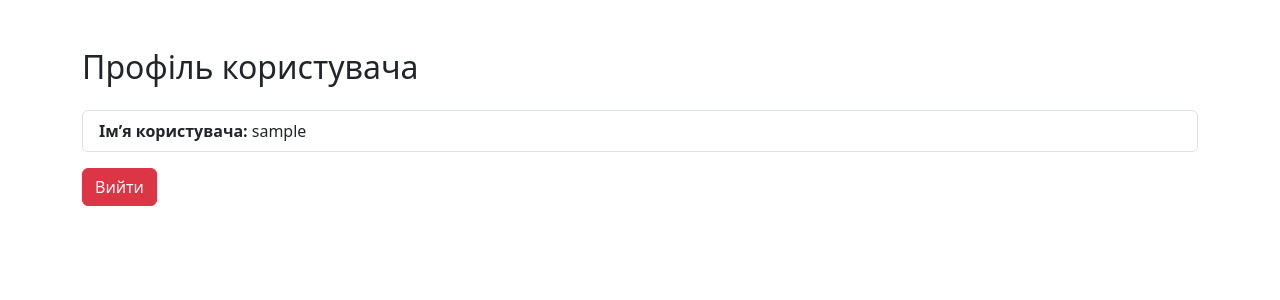
After one commit to vladultimate/Task-Tracker, a Django app: page /profile/ in a window 1280 px wide. The commit adds this page. Shown: the top 300 px of the page. Run offline with Django 5.2, Linux system fonts and the light colour scheme; the visitor is signed in with stand-in values (Sample User, id 1).

Commit message:
added profile and logout

```diff
--- a/Tasks/templates/board_list.html
+++ b/Tasks/templates/board_list.html
@@ -104,8 +104,12 @@
                 <span>{{ request.user.username }}</span>
             </a>
             <ul class="dropdown-menu dropdown-menu-end shadow-sm">
-                <li><a class="dropdown-item" href="#">Профіль</a></li>
+                <li><a class="dropdown-item" href="profile">Профіль</a></li>
                 <li><hr class="dropdown-divider"></li>
+                <form method="post" action="{% url 'logout' %}">
+                    {% csrf_token %}
+                    <button type="submit" class="dropdown-item">Вийти</button>
+                </form>
             </ul>
         </div>
     </div>
--- /dev/null
+++ b/Tasks/templates/profile.html
@@ -0,0 +1,20 @@
+<!DOCTYPE html>
+<html lang="uk">
+<head>
+    <meta charset="UTF-8">
+    <title>Профіль користувача</title>
+    <link href="https://cdn.jsdelivr.net/npm/bootstrap@5.3.3/dist/css/bootstrap.min.css" rel="stylesheet">
+</head>
+<body>
+    <div class="container mt-5">
+        <h2 class="mb-4">Профіль користувача</h2>
+        <ul class="list-group">
+            <li class="list-group-item"><strong>Ім’я користувача:</strong> {{ user.username }}</li>
+        </ul>
+        <a href="{% url 'logout' %}" class="btn btn-danger mt-3" onclick="event.preventDefault(); document.getElementById('logout-form').submit();">Вийти</a>
+        <form id="logout-form" method="post" action="{% url 'logout' %}" style="display: none;">
+            {% csrf_token %}
+        </form>
+    </div>
+</body>
+</html>
--- a/Tasks/urls.py
+++ b/Tasks/urls.py
@@ -1,5 +1,7 @@
 from django.urls import path
-from .views import BoardListView, BoardDetailView, BoardCreateView, BoardEditView, BoardDeleteView, LoginView, RegisterView
+from .views import BoardListView, BoardDetailView, BoardCreateView, BoardEditView, BoardDeleteView, LoginView, RegisterView, ProfileView
+from django.contrib.auth.views import LogoutView
+
 
 urlpatterns = [
     path('', BoardListView.as_view(), name='board_list'),
@@ -8,6 +10,7 @@ urlpatterns = [
     path('<int:pk>/edit/', BoardEditView.as_view(), name='board_edit'),
     path('<int:pk>/delete/', BoardDeleteView.as_view(), name='board_delete'),
     path('login/', LoginView.as_view(), name='login'),
-    path('register/', RegisterView.as_view(), name='register')
-
+    path('register/', RegisterView.as_view(), name='register'),
+    path('logout/', LogoutView.as_view(), name='logout'),
+    path('profile/', ProfileView.as_view(), name='profile')
 ]
--- a/Tasks/views.py
+++ b/Tasks/views.py
@@ -1,5 +1,5 @@
 from django.shortcuts import render
-from django.views.generic import ListView, DetailView, CreateView, UpdateView, DeleteView, FormView
+from django.views.generic import ListView, DetailView, CreateView, UpdateView, DeleteView, FormView, TemplateView
 from django.contrib.auth.mixins import LoginRequiredMixin
 from django.contrib.auth import authenticate, login
 from django.contrib.auth.forms import UserCreationForm
@@ -75,3 +75,6 @@ class RegisterView(CreateView):
     template_name = 'register.html'
     form_class = UserCreationForm
     success_url = reverse_lazy('login')
+
+class ProfileView(LoginRequiredMixin, TemplateView):
+    template_name = 'profile.html'
```
